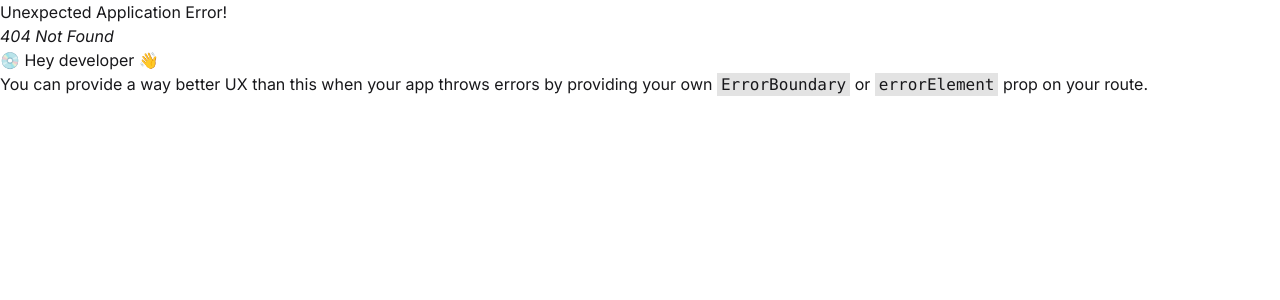
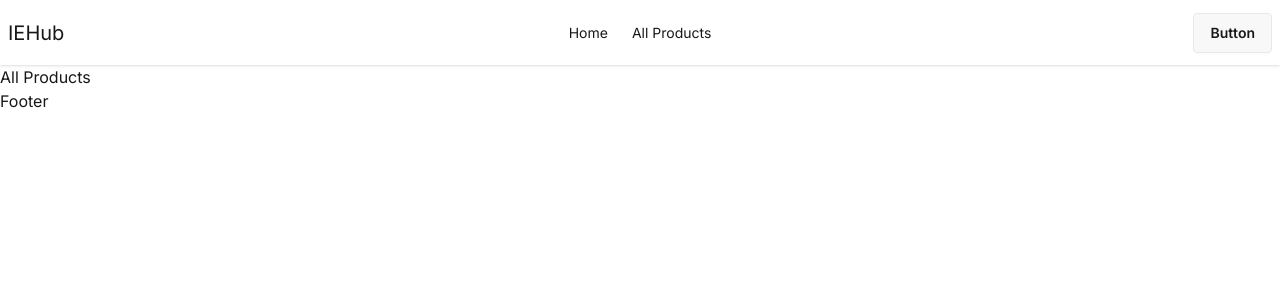
Before and after one commit to AbuJubaeid/Import-Export-Hub-Client, a React (Vite) app: page /allProducts in a window 1280 px wide. Before the commit this address had no page. Shown: the top 300 px of the page. Built offline with nearby package versions, Linux system fonts and the light colour scheme.

Commit message:
project structure set

```diff
--- /dev/null
+++ b/src/Layout/Layout.jsx
@@ -0,0 +1,21 @@
+import { Outlet } from "react-router";
+import Footer from "../components/Footer/Footer";
+import Navbar from "../components/Navbar/Navbar";
+
+const Layout = () => {
+    return (
+        <div>
+            <div>
+                <Navbar></Navbar>
+            </div>
+            <div>
+                <Outlet></Outlet>
+            </div>
+            <div>
+                <Footer></Footer>
+            </div>
+        </div>
+    );
+};
+
+export default Layout;
--- a/src/Routes/Routes.jsx
+++ b/src/Routes/Routes.jsx
@@ -1,10 +1,23 @@
 import { createBrowserRouter } from "react-router";
+import Layout from "../Layout/Layout";
+import AllProducts from "../components/AllProducts/AllProducts";
+import Home from "../components/Home/Home";
 
 
 const router = createBrowserRouter([
   {
     path: "/",
-    element: <div>Hello World</div>
+    Component: Layout,
+    children:[
+        {
+            index: true,
+            Component: Home
+        },
+        {
+            path: '/allProducts',
+            Component: AllProducts
+        }
+    ]
   },
 ]);
 
--- /dev/null
+++ b/src/components/AddProducts/AddProducts.jsx
@@ -0,0 +1,10 @@
+
+const AddProducts = () => {
+    return (
+        <div>
+            Add Products
+        </div>
+    );
+};
+
+export default AddProducts;
--- /dev/null
+++ b/src/components/AllProducts/AllProducts.jsx
@@ -0,0 +1,10 @@
+
+const AllProducts = () => {
+    return (
+        <div>
+            All Products
+        </div>
+    );
+};
+
+export default AllProducts;
--- /dev/null
+++ b/src/components/Footer/Footer.jsx
@@ -0,0 +1,10 @@
+
+const Footer = () => {
+    return (
+        <div>
+            Footer
+        </div>
+    );
+};
+
+export default Footer;
--- /dev/null
+++ b/src/components/Home/Home.jsx
@@ -0,0 +1,10 @@
+
+const Home = () => {
+    return (
+        <div>
+            Home
+        </div>
+    );
+};
+
+export default Home;
--- /dev/null
+++ b/src/components/MyExports/MyExports.jsx
@@ -0,0 +1,10 @@
+
+const MyExports = () => {
+    return (
+        <div>
+            My Exports
+        </div>
+    );
+};
+
+export default MyExports;
--- /dev/null
+++ b/src/components/MyImports/MyImports.jsx
@@ -0,0 +1,10 @@
+
+const MyImports = () => {
+    return (
+        <div>
+            My Imports
+        </div>
+    );
+};
+
+export default MyImports;
--- /dev/null
+++ b/src/components/Navbar/Navbar.jsx
@@ -0,0 +1,42 @@
+import { Link, NavLink } from "react-router";
+
+const Navbar = () => {
+
+    const links =
+    <>
+        <li>
+            <NavLink to="/">Home</NavLink>
+        </li>
+        <li>
+            <NavLink to="/allProducts">All Products</NavLink>
+        </li>
+    </>
+
+    return (
+        <div className="navbar bg-base-100 shadow-sm">
+  <div className="navbar-start">
+    <div className="dropdown">
+      <div tabIndex={0} role="button" className="btn btn-ghost lg:hidden">
+        <svg xmlns="http://www.w3.org/2000/svg" className="h-5 w-5" fill="none" viewBox="0 0 24 24" stroke="currentColor"> <path strokeLinecap="round" strokeLinejoin="round" strokeWidth="2" d="M4 6h16M4 12h8m-8 6h16" /> </svg>
+      </div>
+      <ul
+        tabIndex="-1"
+        className="menu menu-sm dropdown-content bg-base-100 rounded-box z-1 mt-3 w-52 p-2 shadow">
+            {links}
+      </ul>
+    </div>
+    <Link to="/" className="text-xl">IEHub</Link>
+  </div>
+  <div className="navbar-center hidden lg:flex">
+    <ul className="menu menu-horizontal px-1">
+      {links}
+    </ul>
+  </div>
+  <div className="navbar-end">
+    <a className="btn">Button</a>
+  </div>
+</div>
+    );
+};
+
+export default Navbar;
```
